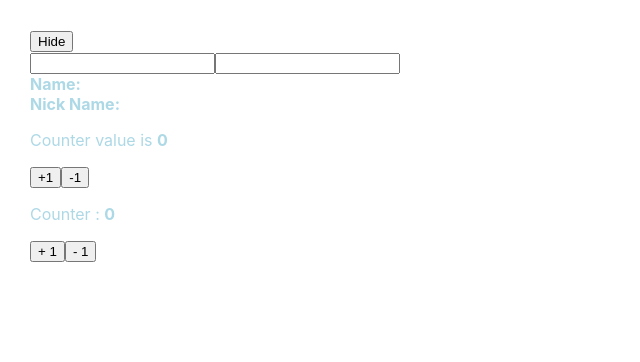
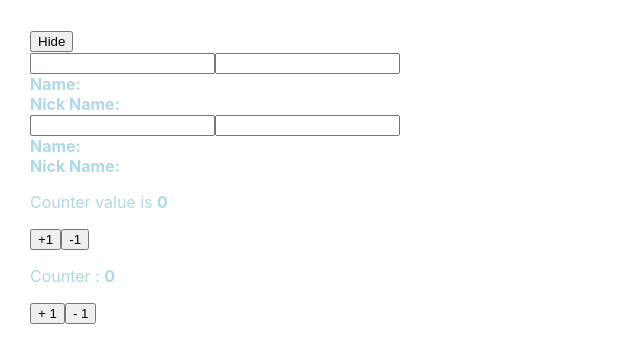
Before and after one commit to singularity-code/react-practice-01, a React (Create React App) app: page / in a window 1280 px wide. Shown: the top 362 px of the page, without its empty margins (0-640 px from the left). Built offline with nearby package versions, Linux system fonts and the light colour scheme.

Commit message:
useReducer

```diff
--- a/src/chapter/Chapter03.js
+++ b/src/chapter/Chapter03.js
@@ -1,6 +1,7 @@
 import React, { Component } from 'react';
 import Counter from '../component/Counter';
 import Info from '../component/Info';
+import InfoReducer from '../component/InfoReducer';
 import CounterReducer from '../component/CounterReducer';
 
 class Chapter03 extends Component {
@@ -8,6 +9,7 @@ class Chapter03 extends Component {
         return (
             <div>
                 <Info></Info>
+                <InfoReducer></InfoReducer>
                 <Counter></Counter>
                 <CounterReducer></CounterReducer>
             </div>
--- /dev/null
+++ b/src/component/InfoReducer.js
@@ -0,0 +1,35 @@
+import React, { useReducer } from "react";
+
+const reducer = (state, action) => {
+  return {
+    ...state,
+    [action.name]: action.value,
+  };
+};
+
+const InfoReducer = () => {
+  const [state, dispatch] = useReducer(reducer, {
+    name: "",
+    nickname: "",
+  });
+  const {name, nickname} = state;
+  const onChange = e => {
+    dispatch(e.target);
+  };
+  return (
+    <div>
+      <div>
+        <input name="name" value={name} onChange={onChange}></input>
+        <input name="nickname" value={nickname} onChange={onChange}></input>
+      </div>
+      <div>
+        <b>Name: </b> {name}
+      </div>
+      <div>
+        <b>Nick Name: </b> {nickname}
+      </div>
+    </div>
+  );
+};
+
+export default InfoReducer;
```
